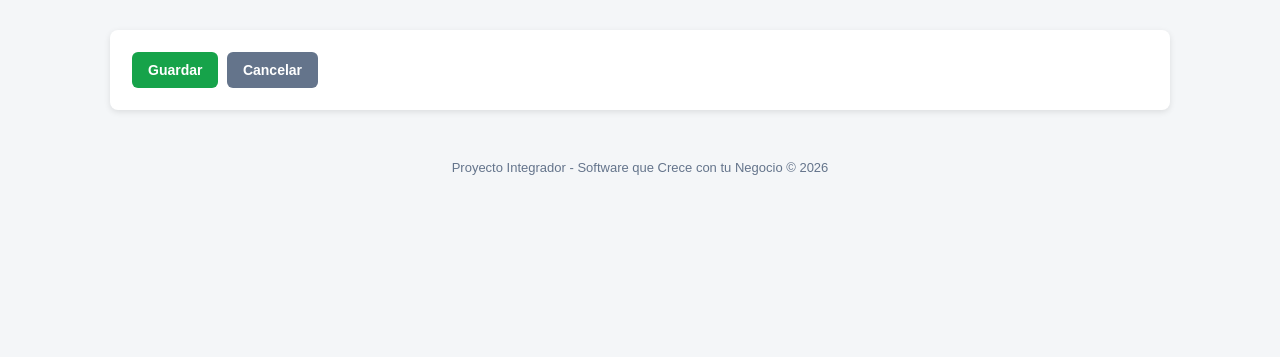
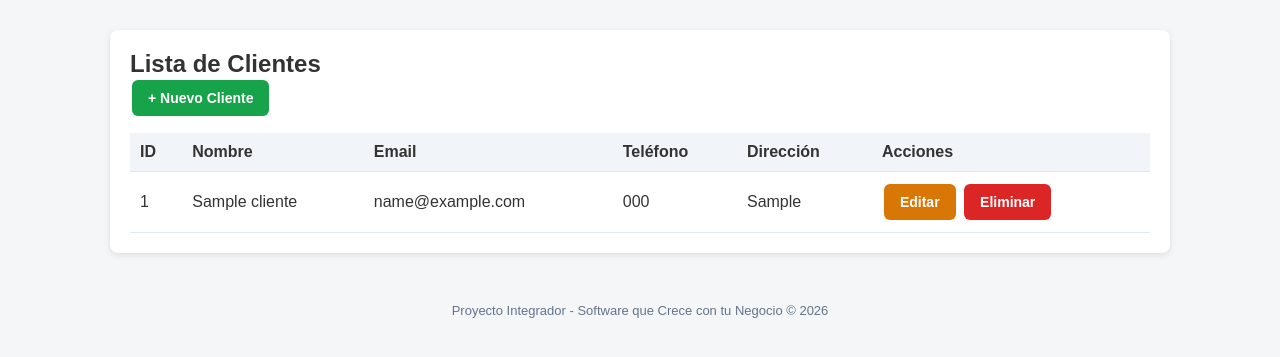
Before and after one commit to aeff101221mmcrlra0-dotcom/mi-negocio-django-fernanda, a Django app: page /clientes/ in a window 1280 px wide. Shown: the part 70-427 px from the top of the page. Run offline with Django 5.2, Linux system fonts and the light colour scheme; a user stored in the database is signed in; tables that the repository leaves empty hold one stand-in row (values such as "Sample post").

Commit message:
Lista corregida

```diff
--- a/tienda/templates/tienda/clientes/lista.html
+++ b/tienda/templates/tienda/clientes/lista.html
@@ -1,13 +1,30 @@
 {% extends 'base.html' %}
-{% block title %}{{ titulo }}{% endblock %}
+{% block title %}Clientes{% endblock %}
 {% block content %}
 <div class="card">
-    <h2>{{ titulo }}</h2>
-    <form method="post">
-        {% csrf_token %}
-        {{ form.as_p }}
-        <button type="submit" class="btn btn-success">Guardar</button>
-        <a href="{% url 'lista_clientes' %}" class="btn btn-secondary">Cancelar</a>
-    </form>
+    <h2>Lista de Clientes</h2>
+    <a href="{% url 'crear_cliente' %}" class="btn btn-success">+ Nuevo Cliente</a>
+    <table>
+        <thead>
+            <tr><th>ID</th><th>Nombre</th><th>Email</th><th>Teléfono</th><th>Dirección</th><th>Acciones</th></tr>
+        </thead>
+        <tbody>
+            {% for cliente in clientes %}
+            <tr>
+                <td>{{ cliente.id }}</td>
+                <td>{{ cliente.nombre }}</td>
+                <td>{{ cliente.email }}</td>
+                <td>{{ cliente.telefono }}</td>
+                <td>{{ cliente.direccion }}</td>
+                <td>
+                    <a href="{% url 'editar_cliente' cliente.pk %}" class="btn btn-warning">Editar</a>
+                    <a href="{% url 'eliminar_cliente' cliente.pk %}" class="btn btn-danger">Eliminar</a>
+                </td>
+            </tr>
+            {% empty %}
+            <tr><td colspan="6">No hay clientes registrados.</td></tr>
+            {% endfor %}
+        </tbody>
+    </table>
 </div>
 {% endblock %}
```
